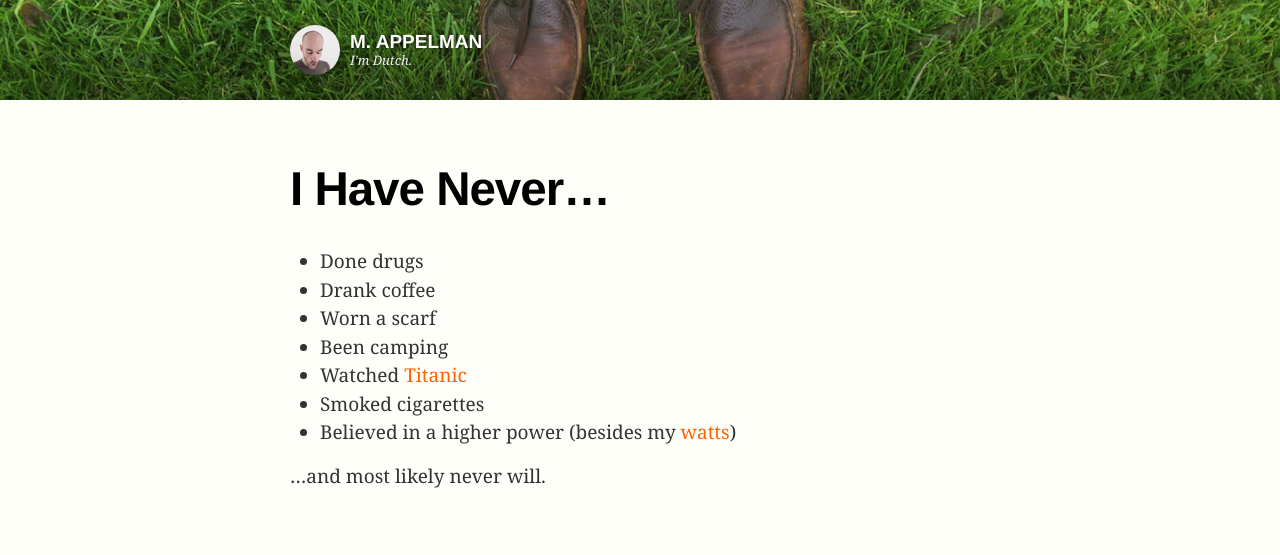
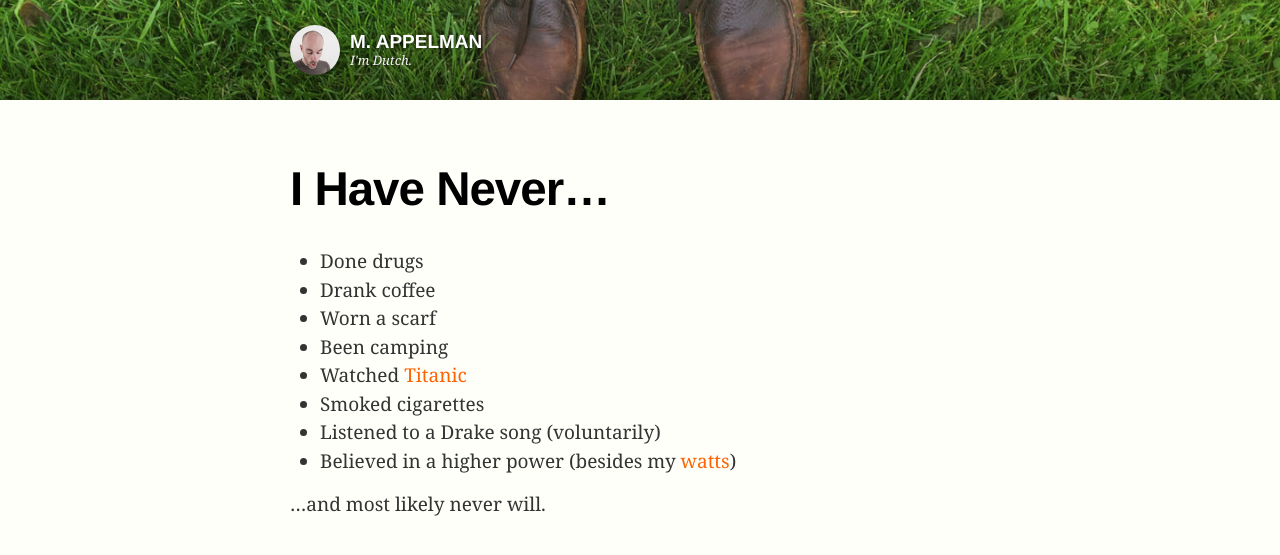
Before and after one commit to huphtur/huphtur.github.io, a Jekyll site: the page built from _posts/2015-04-21-i-have-never.md, in a window 1280 px wide. Shown: the top 555 px of the page. Built offline with Jekyll 4.4.1, drawn with Linux system fonts in a browser that asks for light colours.

Commit message:
Drake 👎

```diff
--- a/_posts/2015-04-21-i-have-never.md
+++ b/_posts/2015-04-21-i-have-never.md
@@ -8,6 +8,7 @@ title: I Have Never…
 * Been camping
 * Watched [Titanic](http://imgur.com/wGEEiCK)
 * Smoked cigarettes
+* Listened to a Drake song (voluntarily)
 * Believed in a higher power (besides my [watts](https://www.strava.com/athletes/1157))
 
 …and most likely never will.
```
